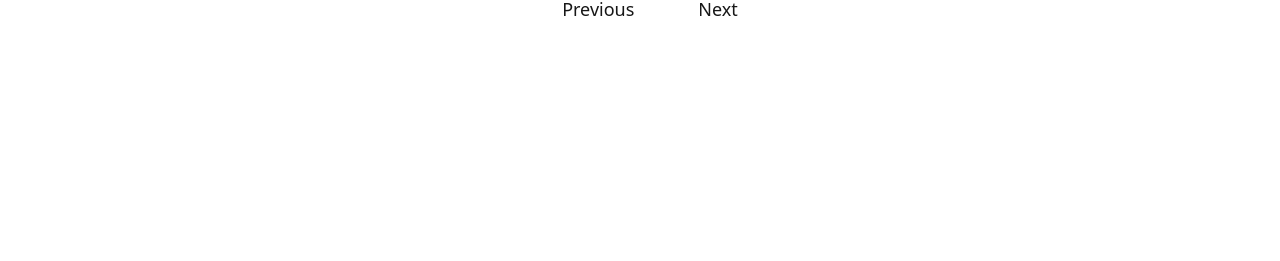
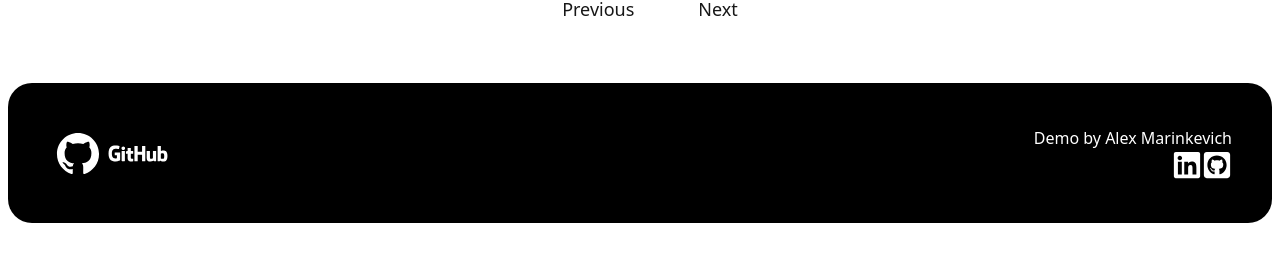
Before and after one commit to alexey-marinkevich/prod-rank, a React (Vite) app: page /0 in a window 1280 px wide. Shown: the part 279-540 px from the top of the page. Built offline with nearby package versions, Linux system fonts and the light colour scheme; no server answers; the database is empty.

Commit message:
feat: add footer

```diff
--- a/src/App.tsx
+++ b/src/App.tsx
@@ -4,6 +4,7 @@ import {
   Route,
   RouterProvider,
   Navigate,
+  Outlet,
 } from 'react-router-dom';
 
 import {
@@ -14,11 +15,19 @@ import {
   ProductPage,
   productLoader,
 } from './pages';
-import { ProductsSection, productsLoader } from './components';
+import { Footer, ProductsSection, productsLoader } from './components';
+
+const Layout = () => (
+  <div>
+    <Outlet />
+    <Footer />
+  </div>
+);
 
 const router = createBrowserRouter(
   createRoutesFromElements(
     <Route errorElement={<ErrorPage />}>
+      <Route element={<Layout />}>
         <Route path="/" element={<HomePage />}>
           <Route path="/:page" element={<ProductsSection />} loader={productsLoader} />
           <Route path="" element={<Navigate to="/0" />} />
@@ -30,6 +39,7 @@ const router = createBrowserRouter(
         />
         <Route path="/product/:id" element={<ProductPage />} loader={productLoader} />
       </Route>
+    </Route>
   )
 );
 
--- /dev/null
+++ b/src/components/Footer.tsx
@@ -0,0 +1,37 @@
+import { DiGithubFull, DiGithubBadge } from 'react-icons/di';
+import { FaLinkedin, FaGithubSquare } from 'react-icons/fa';
+
+const Footer = () => (
+  <section className="p-2">
+    <footer className="m-auto flex max-w-7xl flex-col items-center rounded-3xl bg-black  p-10 text-white sm:flex-row sm:justify-between">
+      <a
+        className="flex"
+        href="https://github.com/alexey-marinkevich/prod-rank#welcome-to-prod-rank"
+      >
+        <DiGithubBadge className="mb-3 text-6xl sm:mb-0" />
+        <DiGithubFull className="hidden text-6xl sm:block" />
+      </a>
+      <section className="flex flex-col items-center sm:items-end">
+        <p className="font-thin">Demo by Alex Marinkevich</p>
+        <div className="flex text-3xl">
+          <a
+            target="_blank"
+            rel="noreferrer"
+            href="https://www.linkedin.com/in/alexey-marinkevich/"
+          >
+            <FaLinkedin />
+          </a>
+          <a
+            target="_blank"
+            rel="noreferrer"
+            href="https://github.com/alexey-marinkevich/"
+          >
+            <FaGithubSquare />
+          </a>
+        </div>
+      </section>
+    </footer>
+  </section>
+);
+
+export default Footer;
--- a/src/components/index.ts
+++ b/src/components/index.ts
@@ -1,4 +1,5 @@
 export { default as Header } from './Header';
 export { default as PageLoader } from './PageLoader';
 export { default as ProductCard } from './ProductCard';
+export { default as Footer } from './Footer';
 export { default as ProductsSection, productsLoader } from './ProductsSection';
```
Lines whose indentation alone changed are shown as unchanged.
